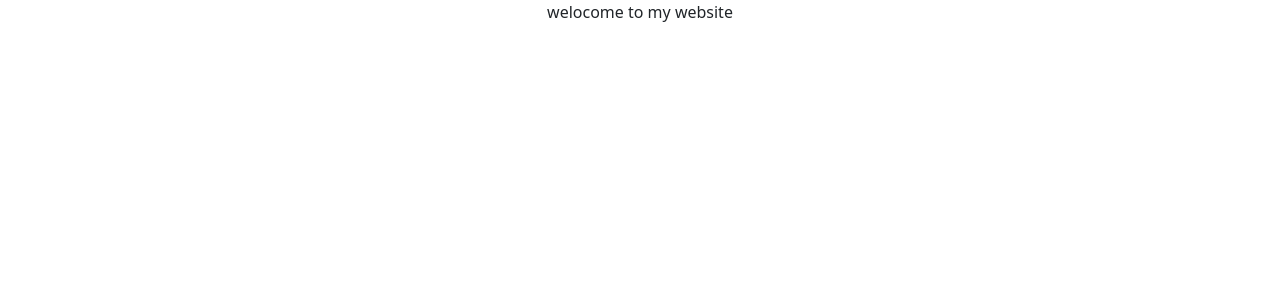
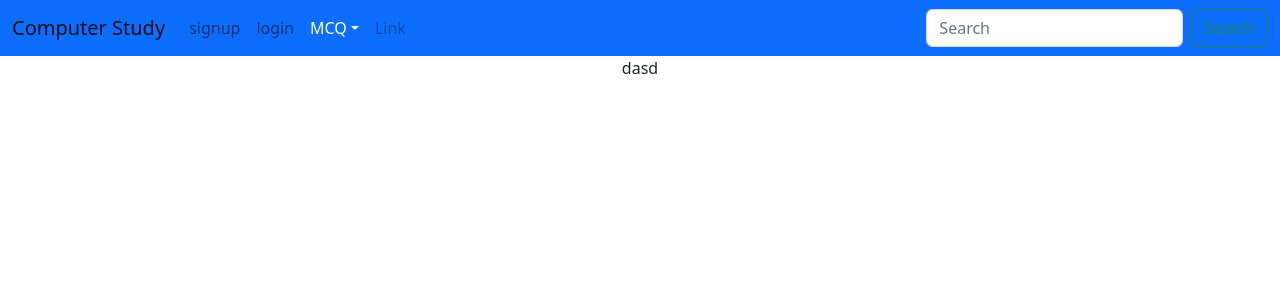
Before and after one commit to VinayRana307/mcq_quiz, a React (Create React App) app: page /#/home in a window 1280 px wide. Shown: the top 300 px of the page. Built offline with nearby package versions, Linux system fonts and the light colour scheme.

Commit message:
six commit

```diff
--- a/package.json
+++ b/package.json
@@ -13,6 +13,7 @@
     "react-dom": "^18.2.0",
     "react-router-dom": "^6.6.2",
     "react-scripts": "5.0.1",
+    "react-toastify": "^9.1.1",
     "web-vitals": "^2.1.4"
   },
   "scripts": {
--- a/src/App.js
+++ b/src/App.js
@@ -4,8 +4,8 @@ import Router from './Routers/Router'
 function App() {
   return (
     <div className="App">
-      welocome to my website
       <Router />
+      dasd
     </div>
   );
 }
--- a/src/Components/Pages/HomePage/Navbar/Navbar.js
+++ b/src/Components/Pages/HomePage/Navbar/Navbar.js
@@ -21,14 +21,14 @@ function NavScrollExample() {
             <Nav.Link href="#action1">signup</Nav.Link>
             <Nav.Link href="#action2">login</Nav.Link>
             <NavDropdown title="MCQ" id="navbarScrollingDropdown" className="homelink">
-              <NavDropdown.Item href="/msword" className="link">MS Word</NavDropdown.Item>
-              <NavDropdown.Item href="/msword" className="link">MS Excel</NavDropdown.Item>
-              <NavDropdown.Item href="/msword" className="link">MS Powerpoint</NavDropdown.Item>
-              <NavDropdown.Item href="/msword" className="link">MS Access</NavDropdown.Item>
-              <NavDropdown.Item href="/msword" className="link">Computer Networking</NavDropdown.Item>
-              <NavDropdown.Item href="/msword" className="link">DataBase</NavDropdown.Item>
-              <NavDropdown.Item href="/msword" className="link">Computer Fundamental</NavDropdown.Item>
-              <NavDropdown.Item href="/msword" className="link">MS Access</NavDropdown.Item>
+              <NavDropdown.Item href="/#/msword" className="link">MS Word</NavDropdown.Item>
+              <NavDropdown.Item href="/#/msword" className="link">MS Excel</NavDropdown.Item>
+              <NavDropdown.Item href="/#/msword" className="link">MS Powerpoint</NavDropdown.Item>
+              <NavDropdown.Item href="/#/msword" className="link">MS Access</NavDropdown.Item>
+              <NavDropdown.Item href="/#/msword" className="link">Computer Networking</NavDropdown.Item>
+              <NavDropdown.Item href="/#/msword" className="link">DataBase</NavDropdown.Item>
+              <NavDropdown.Item href="/#/msword" className="link">Computer Fundamental</NavDropdown.Item>
+              <NavDropdown.Item href="/#/msword" className="link">MS Access</NavDropdown.Item>
               <NavDropdown.Divider />
               <NavDropdown.Item href="#action5">
                 Something else here
--- a/src/Components/Pages/MS_Word/MS_Word.js
+++ b/src/Components/Pages/MS_Word/MS_Word.js
@@ -12,7 +12,7 @@ class WordQuiz extends Component{
     render(){
         return(
             <div className="App">
-             <span className="link" ><a href="/mcq_quiz">Home</a></span>
+             <span className="link" ><a href="/#/home">Home</a></span>
             <marquee className="intro">Powered by <spam id="vinay">Vinay Rana</spam> & <spam id="amit">Amit kumar</spam>...</marquee>
             <h1 text-align="center"><u><i><b>Computer MS Word MCQ Questions</b></i></u></h1>
 
--- a/src/Routers/Router.js
+++ b/src/Routers/Router.js
@@ -1,18 +1,12 @@
 import { BrowserRouter, Routes, Route } from "react-router-dom";
-
 import WordQuiz from "../Components/Pages/MS_Word/MS_Word";
 import HomePage from "../Components/Pages/HomePage/HomePage";
-import App from '../App'
 
 export default function Router() {
   return (
-    <BrowserRouter>
       <Routes>
-          <Route path = "/" component = {App}>
-            <Route path="/mcq_quiz/msword" element={<WordQuiz />} />
-            <Route path="/mcq_quiz/home" element={<WordQuiz />} />
-          </Route>
+            <Route path="/msword" element={<WordQuiz />} />
+            <Route path="/home" element={<HomePage />} />
       </Routes>
-    </BrowserRouter>
   );
 }
```
Also changed, not shown: src/index.js (+3 -4 lines), 1 other file (tests, documents, lock files or other folders).
